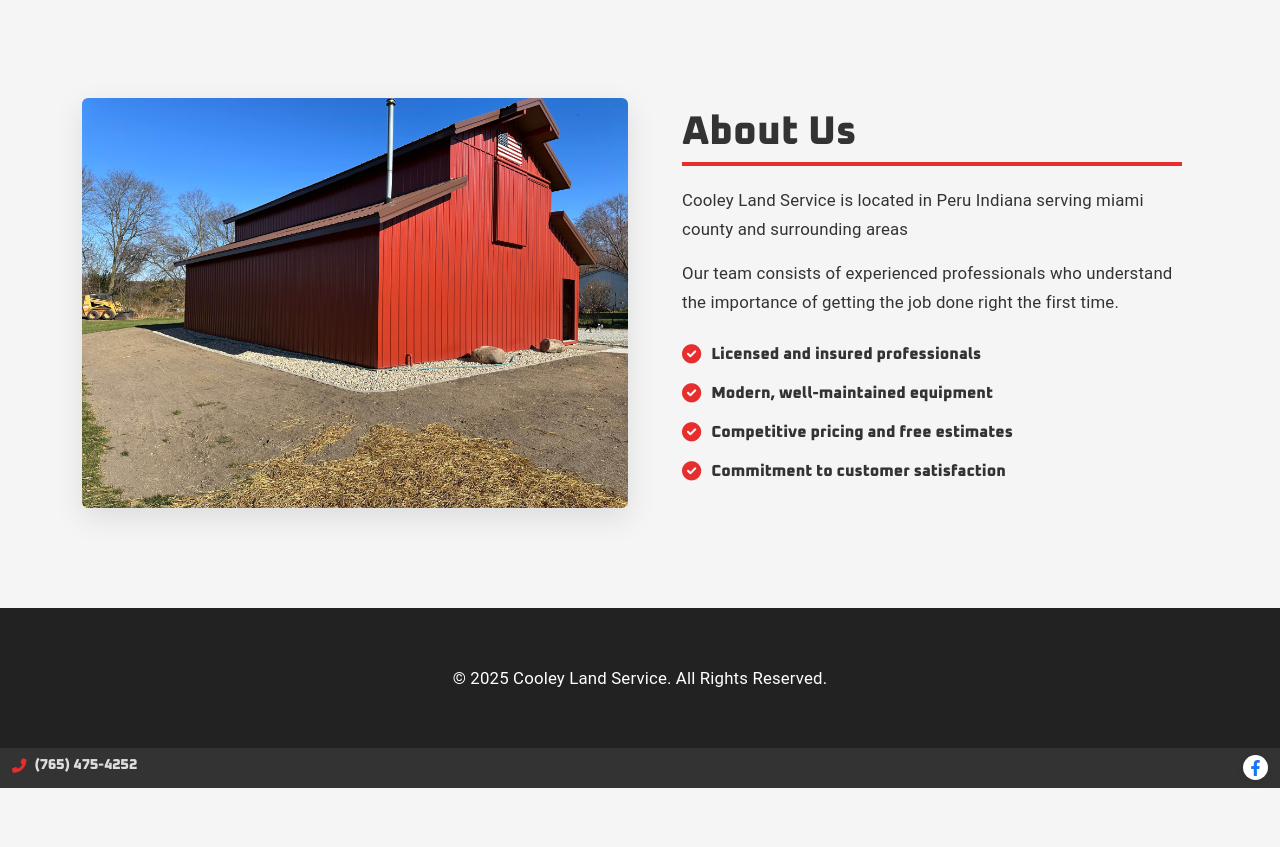
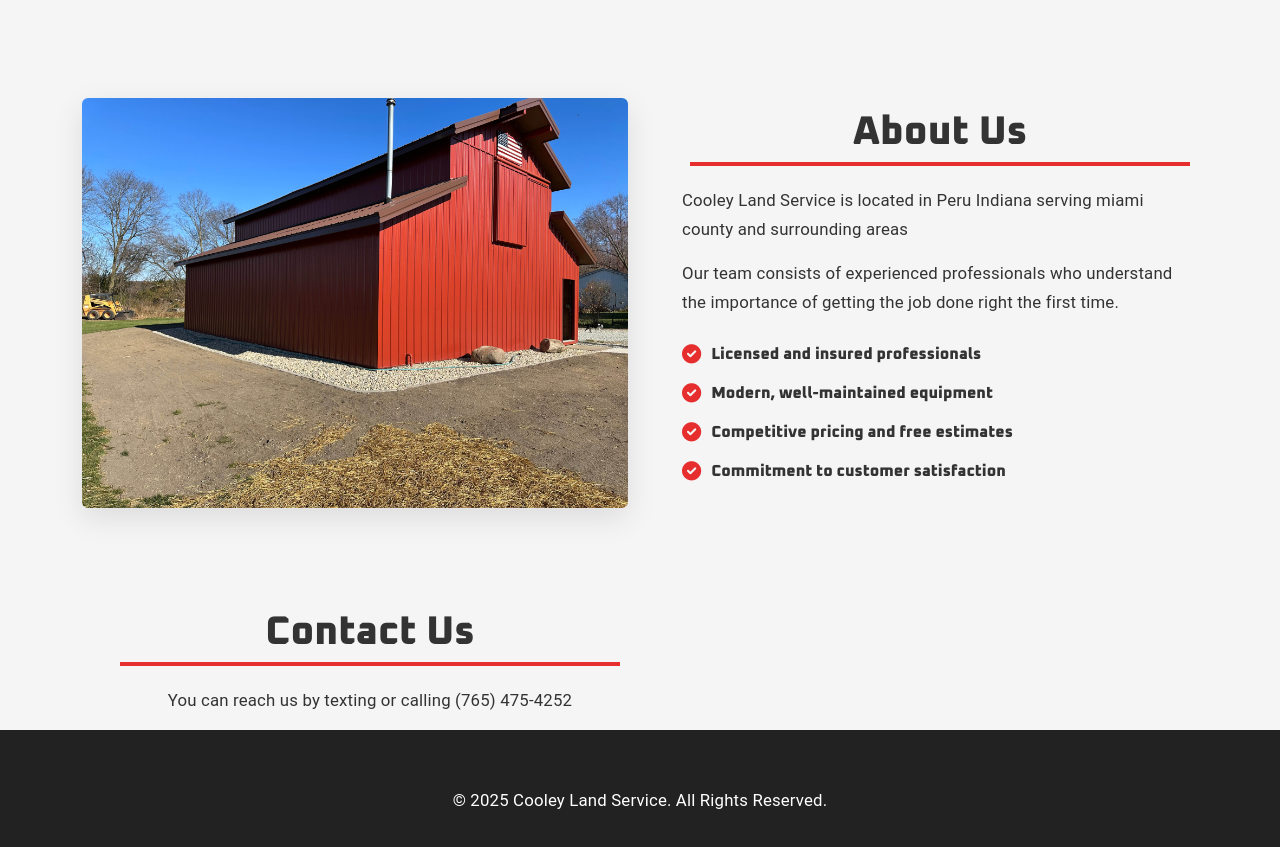
Before and after one commit to jessupcooley/jessupcooley, a React (Vite) app: page / in a window 1280 px wide. Shown: the part 2204-3051 px from the top of the page. Before the commit the page ends 2992 px from the top, so only its background shows below. Built offline with nearby package versions, Linux system fonts and the light colour scheme.

Commit message:
added a contact section

```diff
--- a/src/components/About.tsx
+++ b/src/components/About.tsx
@@ -13,7 +13,7 @@
           </div>
           <div className="col-lg-6">
             <div className="about-content">
-              <div className="section-title text-start">
+              <div className="section-title text-center">
                 <h2>About Us</h2>
               </div>
               <p>
--- /dev/null
+++ b/src/components/Contact.tsx
@@ -0,0 +1,24 @@
+import '../App.css';
+
+function Contact() {
+  return (
+    <section id="contact">
+      <div className="container">
+        <div className="row align-items-center">
+          <div className="col-lg-6">
+            <div className="about-content">
+              <div className="section-title text-center">
+                <h2>Contact Us</h2>
+              </div>
+              <p className='text-center'>
+                You can reach us by texting or calling (765) 475-4252
+              </p>
+            </div>
+          </div>
+        </div>
+      </div>
+    </section>
+  );
+}
+
+export default Contact;
--- a/src/pages/Home.tsx
+++ b/src/pages/Home.tsx
@@ -6,6 +6,7 @@
 import Portfolio from '../components/Portfolio';
 import About from '../components/About';
 import Footer from '../components/Footer';
+import Contact from '../components/Contact';
 
 function Home() {
   return (
@@ -16,8 +17,8 @@
       <Services />
       <Portfolio />
       <About />
+      <Contact />
       <Footer />
-      <ContactBar />
     </>
   );
 }
```
